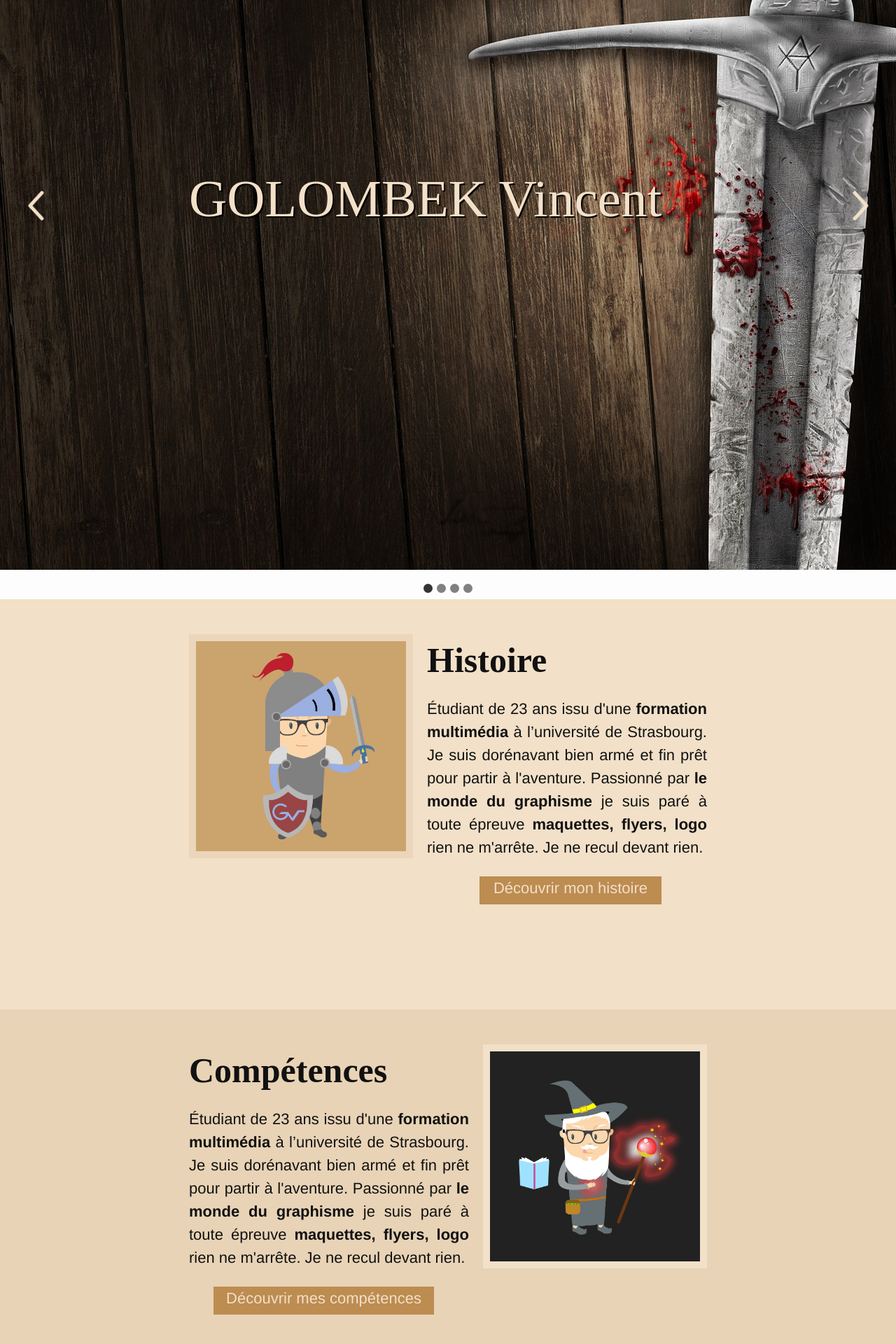
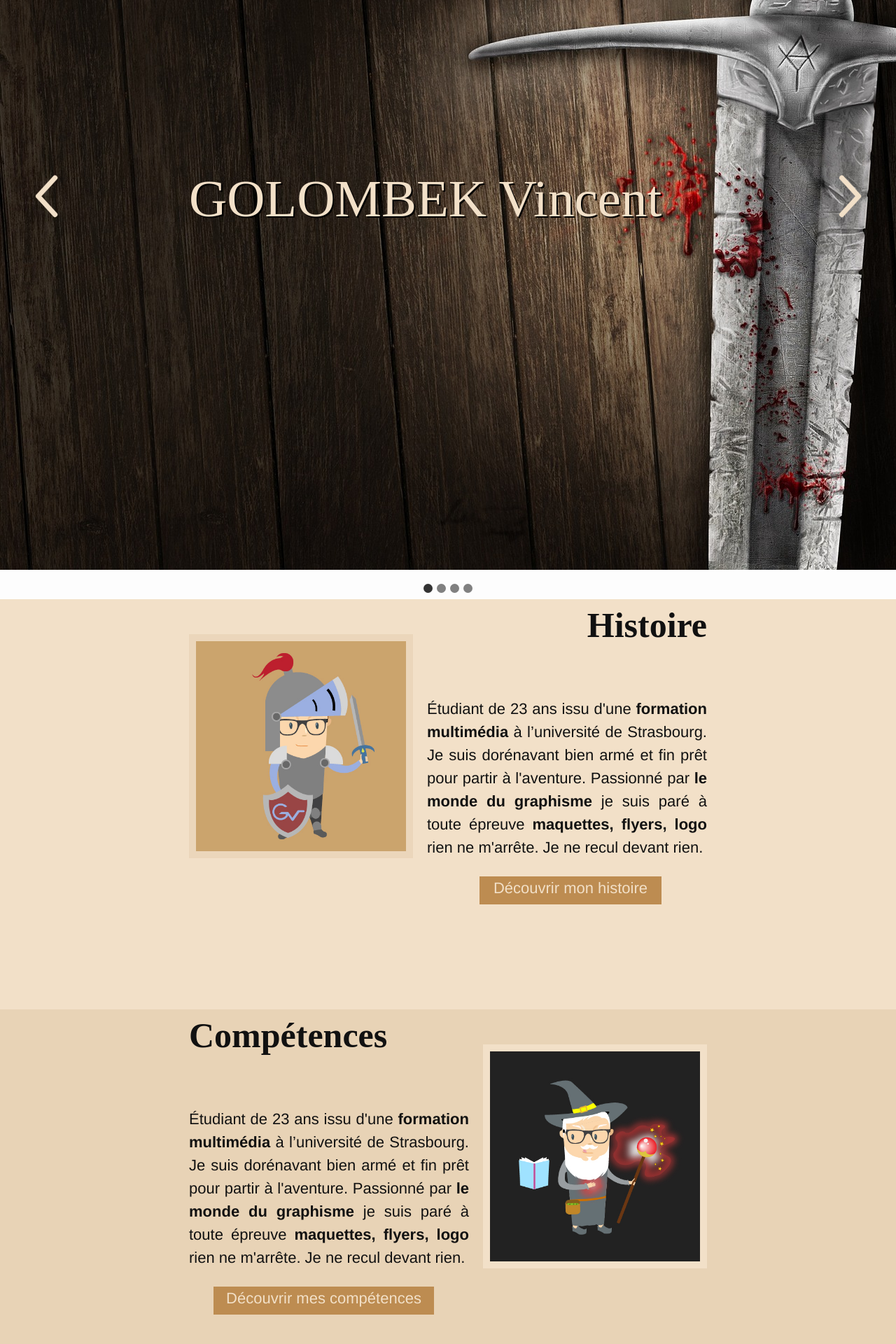
Before and after one commit to golombekvincent/golombekvincent, a Jekyll site: the page built from index.html, in a window 1280 px wide. Shown: the part 371-2291 px from the top of the page at 70% size. Built offline with Jekyll 4.4.1, drawn with Linux system fonts in a browser that asks for light colours.

Commit message:
fix 3 parts desktop

```diff
--- a/css/main.scss
+++ b/css/main.scss
@@ -106,23 +106,34 @@
 
 }
 
+
+
+/// FLECHES SLIDER ///
+
+
+
+.fleche_gauche{
+    height:100px;
+    width:100px;
+}
+
+.fleche_droite{
+    height:100px;
+    width:100px;
+
+}
+
+
+
 .prev , .next{
 
 position: absolute;
 
 top: 50%;
 
-font-size: 18px;
-
-font-weight: bold;
-
 padding: 16px;
 
-margin-top: -22px;
-
-border-radius: 0 3px 3px 0;
-
-color: #fff;
+margin-top: -50px;
 
 cursor: pointer;
 
@@ -136,11 +147,7 @@
 
 }
 
-.prev:hover,.next:hover{
 
-background-color: rgba(0,0,0,0.8);
-
-}
 
 .caption{
 color:#f2e0c8;
@@ -156,21 +163,10 @@
 
 }
 
-///flèches slider///
+/// fin flèches slider///
 
 
-.fleche_gauche{
-    height:70px;
-    width:70px;
-    top:50%;
-}
 
-.fleche_droite{
-    height:70px;
-    width:70px;
-    top:50%;
-
-}
 
 
 
@@ -217,6 +213,11 @@
 
 }
 
+//// FIN SLIDER ///
+
+
+
+
 //H1,H2,H3//
 
 h1{
@@ -257,6 +258,29 @@
 
 
 }
+
+/// TITRE H2 INTRO ///
+
+.title_hist{
+    float:right;
+    text-align: right;
+}
+
+.title_comp{
+    float:left;
+    text-align: left;
+}
+
+
+
+.title_crea{
+    float:right;
+    text-align: right;
+}
+
+
+
+/// INTRO HISTOIRE ///
 
 .text_histoire_intro{
     float: right;
@@ -346,6 +370,15 @@
 
 }
 
+.peintre{
+    float:left;
+    margin-top: 50px;
+    width:300px;
+    height: 300px;
+    border: solid 10px #ebd6bb;
+
+}
+
 
 
 .text_creations_intro{
@@ -370,6 +403,7 @@
 }
 
 .button_crea:hover{
+color:#f2e0c8;
 background-color:#40565c;
 }
 
--- a/index.html
+++ b/index.html
@@ -78,15 +78,15 @@
 <div class="histoire_intro">
 
     <div class="wrapper">
+        <h2 class="title_hist"><b>Histoire</b></h2>
+        <img class="chevalier" src="img/Chevalier.jpg"/>
 
         <div class="text_histoire_intro">
 
 
-    <h2><b>Histoire</b></h2>
             Étudiant de 23 ans issu d'une <b>formation multimédia</b> à l’université de Strasbourg. Je suis dorénavant bien armé et fin prêt pour partir à l'aventure. Passionné par <b>le monde du graphisme</b> je suis paré à toute épreuve <b>maquettes, flyers, logo</b> rien ne m'arrête. Je ne recul devant rien.
                 <a href="histoire.html"><div class="button_hist">Découvrir mon histoire</div></a>
         </div>
-        <img class="chevalier" src="img/Chevalier.jpg"/>
 
 
     </div>
@@ -98,15 +98,14 @@
 <div class="competences_intro">
 
     <div class="wrapper">
+            <h2 class="title_comp"><b>Compétences</b></h2>
+                <img class="magicien" src="img/Magicien.jpg"/>
 
         <div class="text_competences_intro">
 
-
-    <h2><b>Compétences</b></h2>
             Étudiant de 23 ans issu d'une <b>formation multimédia</b> à l’université de Strasbourg. Je suis dorénavant bien armé et fin prêt pour partir à l'aventure. Passionné par <b>le monde du graphisme</b> je suis paré à toute épreuve <b>maquettes, flyers, logo</b> rien ne m'arrête. Je ne recul devant rien.
                 <a href="competences.html"><div class="button_comp">Découvrir mes compétences</div></a>
         </div>
-        <img class="magicien" src="img/Magicien.jpg"/>
 
     </div>
 
@@ -116,10 +115,12 @@
 
     <div class="wrapper">
 
+        <h2 class="title_crea"><b>Créations</b></h2>
+        <img class="peintre" src="img/Peintre.jpg"/>
+
+
         <div class="text_creations_intro">
 
-
-    <h2><b>Compétences</b></h2>
             Étudiant de 23 ans issu d'une <b>formation multimédia</b> à l’université de Strasbourg. Je suis dorénavant bien armé et fin prêt pour partir à l'aventure. Passionné par <b>le monde du graphisme</b> je suis paré à toute épreuve <b>maquettes, flyers, logo</b> rien ne m'arrête. Je ne recul devant rien.
                 <a href="creations.html"><div class="button_crea">Découvrir mes créations</div></a>
         </div>
```
Also changed, not shown: img/Peintre.jpg (added).
